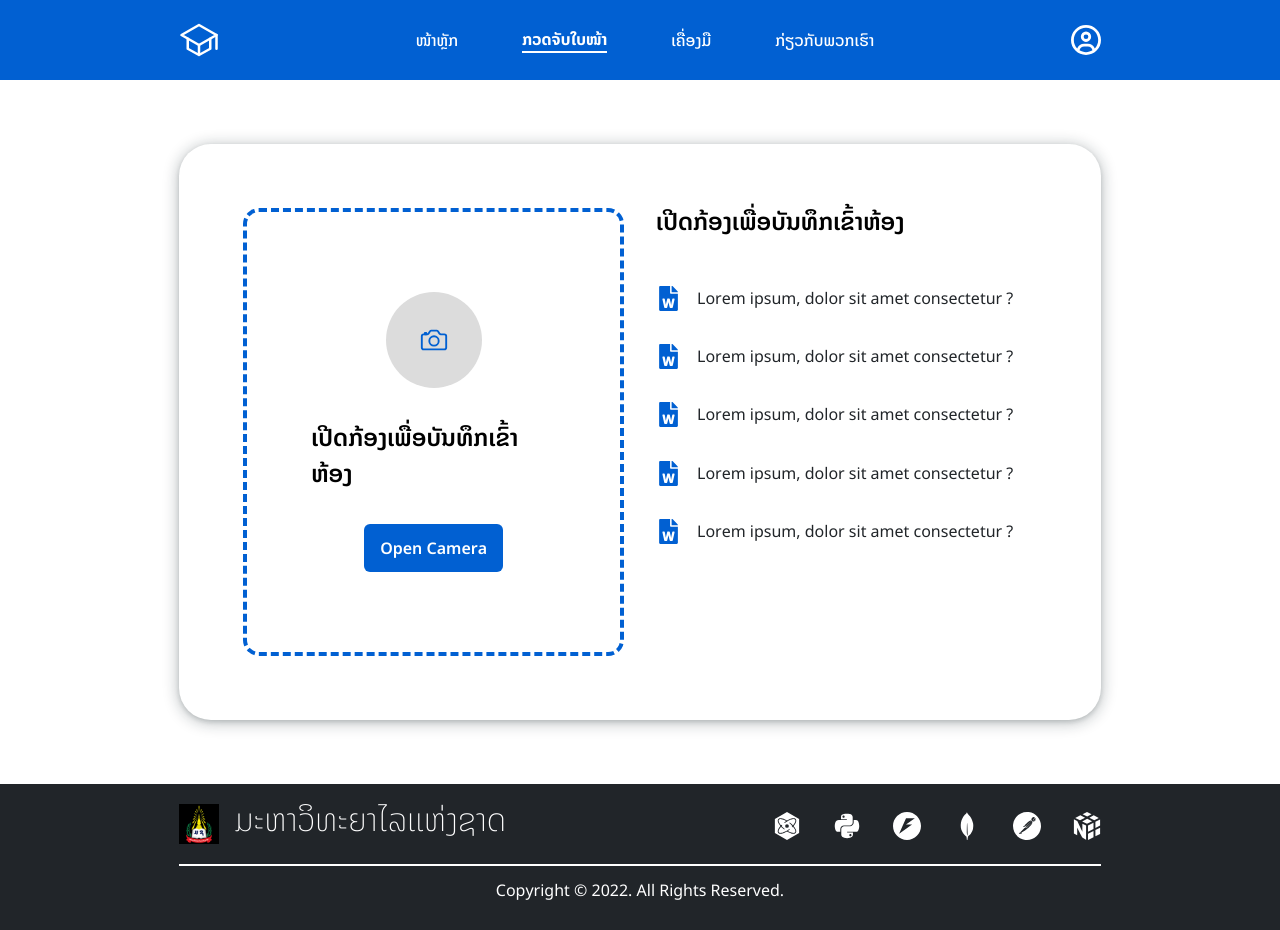
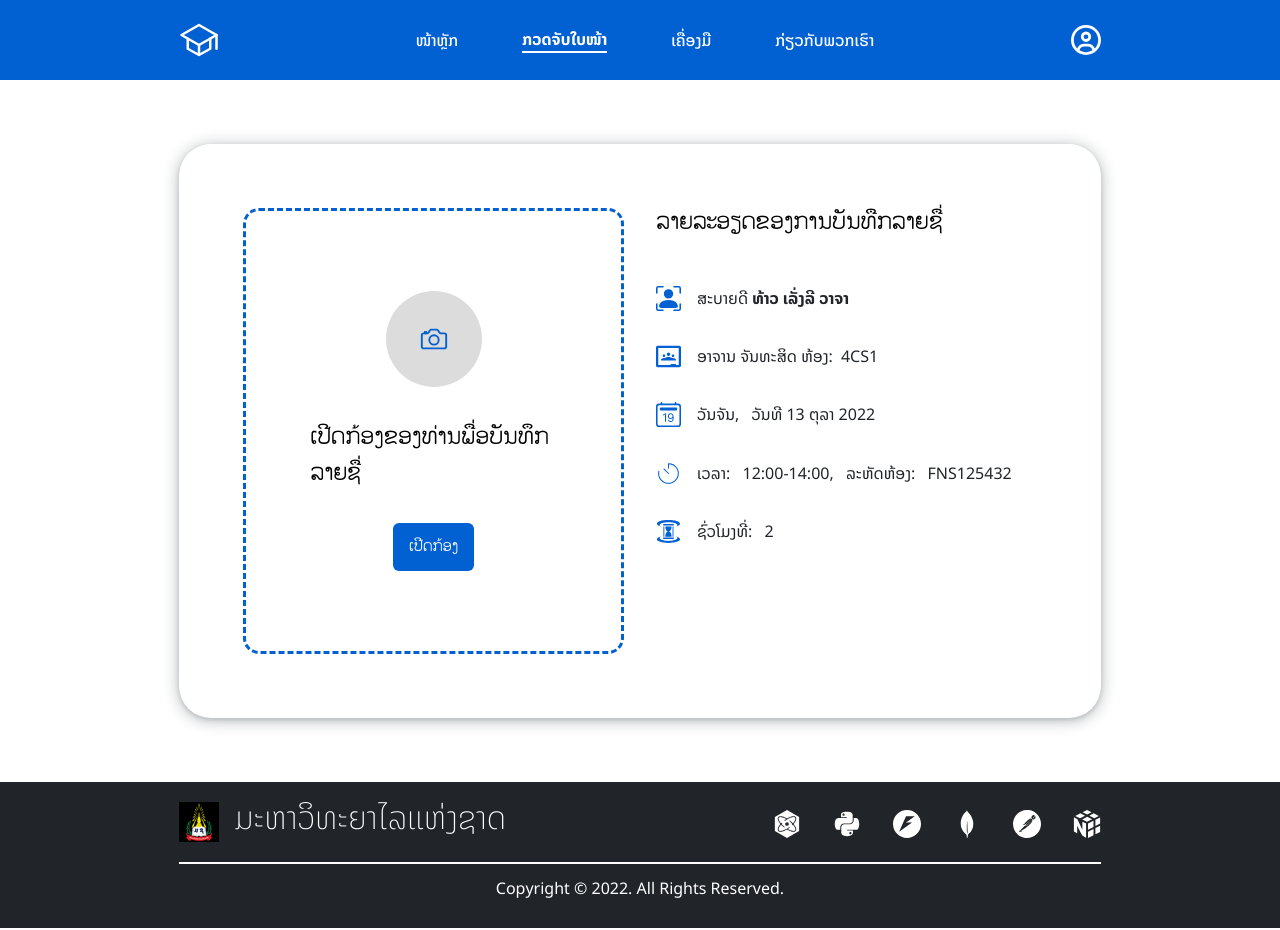
Before and after one commit to Lenglee-vaja/website-attandance, a React (Vite) app in the folder attendance-website/: page /detect in a window 1280 px wide. Built offline with nearby package versions, Linux system fonts and the light colour scheme.

Commit message:
code lenglee

```diff
--- a/attendance-website/src/Components/Detect.jsx
+++ b/attendance-website/src/Components/Detect.jsx
@@ -1,6 +1,11 @@
 import { FaHouseUser } from "react-icons/fa";
 import { IoCameraOutline } from "react-icons/io5";
 import { FaFileWord } from "react-icons/fa";
+import { BsPersonBoundingBox } from "react-icons/bs";
+import { SiGoogleclassroom } from "react-icons/si";
+import { BsCalendar2Date } from "react-icons/bs";
+import { CiTimer } from "react-icons/ci";
+import { GiTimeTrap } from "react-icons/gi";
 const Detect = () => {
   return (
    <div className="detect-section">
@@ -10,28 +15,28 @@ const Detect = () => {
                <IoCameraOutline size={30} className="icon"/>
             </div>
             <div className="title">
-            ເປີດກ້ອງເພື່ອບັນທຶກເຂົ້າຫ້ອງ
+            ເປີດກ້ອງຂອງທ່ານພື່ອບັນທຶກລາຍຊື່
             </div>
             <div className="button-container">
-               <button className="btn">Open Camera</button>
+               <button className="btn">ເປີດກ້ອງ</button>
             </div>
         </div>
         <div className='detect-right'>
-            <h3>ເປີດກ້ອງເພື່ອບັນທຶກເຂົ້າຫ້ອງ</h3>
+            <h3>ລາຍລະອຽດຂອງການບັນທືກລາຍຊື່</h3>
             <div className="detect-content">
-                <span><FaFileWord  size={25}  className="icon"  style={{color: "var(--main-color)"}}/></span><div>Lorem ipsum, dolor sit amet consectetur ?</div>
+                <span><BsPersonBoundingBox  size={25}  className="icon"  style={{color: "var(--main-color)"}}/></span><div>ສະບາຍດີ <strong>ທ້າວ ເລັ່ງລີ ວາຈາ</strong></div>
             </div>
             <div className="detect-content">
-                <span><FaFileWord  size={25}  className="icon"  style={{color: "var(--main-color)"}}/></span><div>Lorem ipsum, dolor sit amet consectetur ?</div>
+                <span><SiGoogleclassroom  size={25}  className="icon"  style={{color: "var(--main-color)"}}/></span><div>ອາຈານ ຈັນທະສິດ ຫ້ອງ:&ensp;4CS1</div>
             </div>
             <div className="detect-content">
-                <span><FaFileWord  size={25}  className="icon"  style={{color: "var(--main-color)"}}/></span><div>Lorem ipsum, dolor sit amet consectetur ?</div>
+                <span><BsCalendar2Date  size={25}  className="icon"  style={{color: "var(--main-color)"}}/></span><div>ວັນຈັນ,&ensp; ວັນທີ 13 ຕຸລາ 2022</div>
             </div>
             <div className="detect-content">
-                <span><FaFileWord  size={25}  className="icon"  style={{color: "var(--main-color)"}}/></span><div>Lorem ipsum, dolor sit amet consectetur ?</div>
+                <span><CiTimer  size={25}  className="icon"  style={{color: "var(--main-color)"}}/></span><div>ເວລາ:&ensp; 12:00-14:00,&ensp; ລະຫັດຫ້ອງ: &ensp;FNS125432</div>
             </div>
             <div className="detect-content">
-                <span><FaFileWord  size={25}  className="icon"  style={{color: "var(--main-color)"}}/></span><div>Lorem ipsum, dolor sit amet consectetur ?</div>
+                <span><GiTimeTrap  size={25}  className="icon"  style={{color: "var(--main-color)"}}/></span><div>ຊົ່ວໂມງທີ່:&ensp; 2</div>
             </div>
         </div>
     </div>
--- a/attendance-website/src/Components/Style.css
+++ b/attendance-website/src/Components/Style.css
@@ -463,7 +463,7 @@ footer .footer-bottom{
   gap: 2rem;
   justify-content: center;
   align-items: center;
-  border: 4px dashed var(--main-color);
+  border: 3px dashed var(--main-color);
   border-radius: 1rem;
   padding: 5rem 4rem;
 }
@@ -481,8 +481,9 @@ footer .footer-bottom{
 }
 .detect-container .detect-left .title{
   font-size: 1.5rem;
-  font-weight: 600;
+  font-weight: 300;
   color: #000000;
+  font-family: 'phetsarath';
 }
 .detect-container .detect-left .button-container{
   display: flex;
@@ -494,8 +495,9 @@ footer .footer-bottom{
   border: none;
   background-color: var(--main-color);
   color: white;
-  font-weight: 600;
+  font-weight: 300;
   cursor: pointer;
+  font-family: 'phetsarath';
 }
 .detect-container .detect-right{
   max-width: 100%;
@@ -505,9 +507,10 @@ footer .footer-bottom{
 }
 .detect-container .detect-right h3{
   font-size: 1.5rem;
-  font-weight: 600;
+  font-weight: 400;
   color: #000000;
   margin-bottom: 1rem;
+  font-family: 'phetsarath';
 }
 
 .detect-container .detect-right .detect-content{
```
